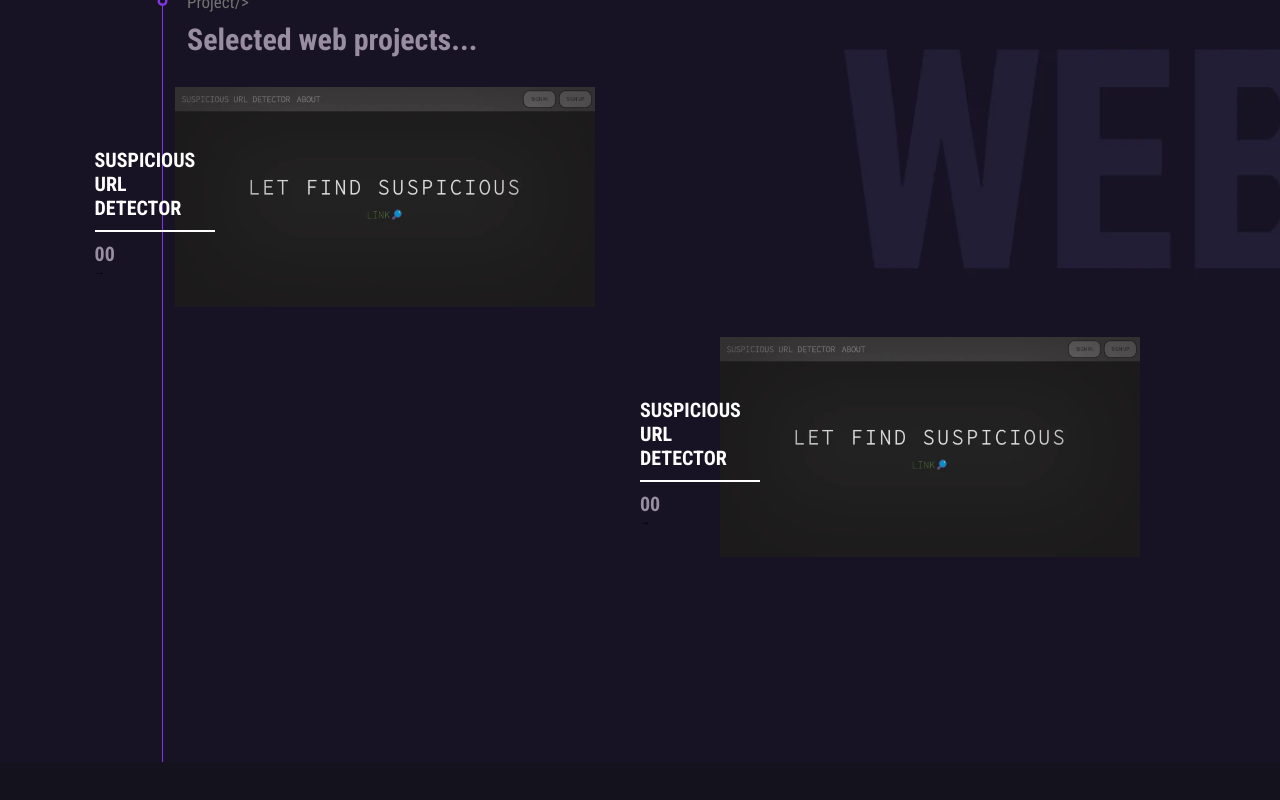
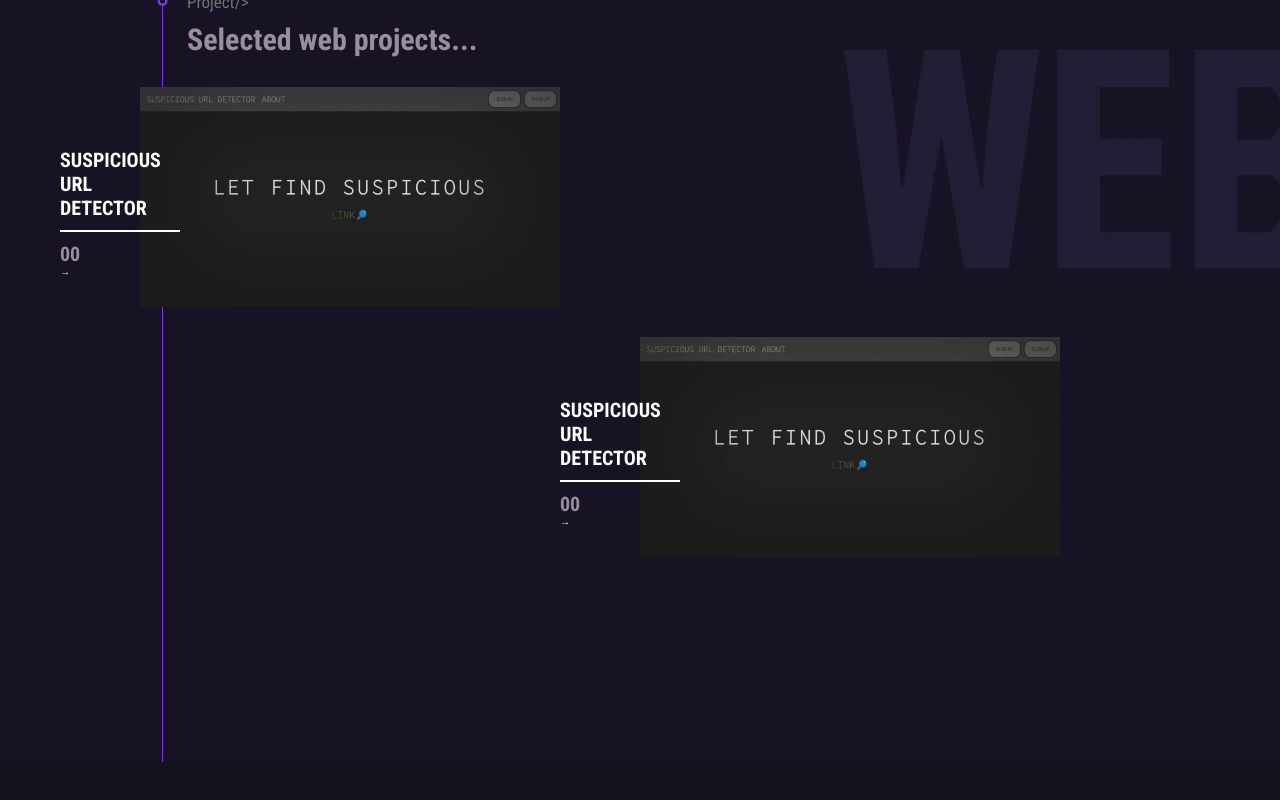
Before and after one commit to harishfuego33/newPortfolio, a React (Create React App) app: page / in a window 1280 px wide. Shown: the part 838-1638 px from the top of the page. Built offline with nearby package versions, Linux system fonts and the light colour scheme.

Commit message:
Project section created

```diff
--- a/src/index.css
+++ b/src/index.css
@@ -417,7 +417,7 @@ main {
 }
 .grid {
   display: grid;
-  grid-template-columns: 0.1fr repeat(2, 1fr) 0.1fr;
+  grid-template-columns: 0.1fr repeat(2, min-content) 0.1fr;
   grid-template-rows: repeat(2, min-content);
   row-gap: 3rem;
   grid-template-areas:
@@ -439,12 +439,7 @@ main {
   width: 50rem;
   height: 22rem;
 }
-.box:hover {
-  cursor: pointer;
-}
-.box:hover .img-box {
-  box-shadow: 0px 0px 30px rgba(0, 0, 0, 0.6);
-}
+
 .img-box {
   width: 42rem;
   height: 22rem;
@@ -473,6 +468,20 @@ main {
 .project-00 {
   font-size: 2rem;
   color: var(--lite-gray);
+}
+.project-arrow {
+  color: white;
+  font-weight: 700;
+  transition: transform 0.4s;
+}
+.box:hover {
+  cursor: pointer;
+}
+.box:hover .img-box {
+  box-shadow: 0px 0px 30px rgba(0, 0, 0, 0.6);
+}
+.box:hover .project-arrow {
+  transform: translateX(1rem);
 }
 
 .about__section {
--- a/src/pages/projectSection.js
+++ b/src/pages/projectSection.js
@@ -69,7 +69,7 @@ const Box = ({atr}) => {
             <h1 className="project-title">SUSPICIOUS URL DETECTOR</h1>
             <div className="project-line"></div>
             <h1 className="project-00">00</h1>
-            <div>&rarr;</div>
+            <div className="project-arrow">&rarr;</div>
         </div>
       </div>
     );
```
Also changed, not shown: 11 other files (tests, documents, lock files or other folders).
